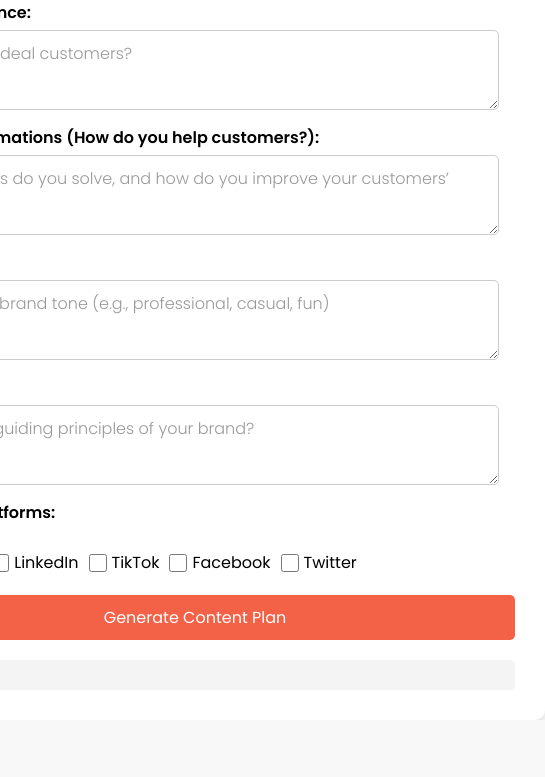
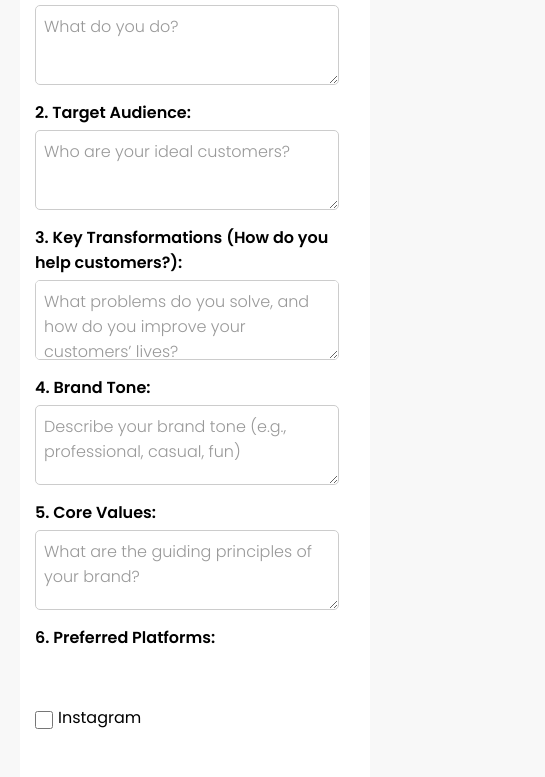
Before and after one commit to broLgray/60doc-web-app, a website: page index.html in a window 390 px wide. Shown: the part 171-948 px from the top of the page, 545 px wide, since content can reach past the window. Before the commit the page ends 891 px from the top, so only its background shows below. Drawn offline with Linux system fonts and the light colour scheme.

Commit message:
Added Mobile Styling and iframe listening

```diff
--- a/script.js
+++ b/script.js
@@ -59,4 +59,13 @@ document.getElementById("contentForm").addEventListener("submit", async function
 
         responseDiv.innerHTML = `<span style="color: red;">${errorMessage}</span>`;
     }
+    // Function to send height updates to the parent window
+    function sendHeightToParent() {
+        const height = document.body.scrollHeight;
+        window.parent.postMessage({ type: "resize", height: height }, "*");
+    }
+
+    // Call the function on load and whenever content changes
+    window.onload = sendHeightToParent;
+    setInterval(sendHeightToParent, 500); // Adjust height every 500ms in case content changes
 });
--- a/styles.css
+++ b/styles.css
@@ -7,7 +7,7 @@
 
 /* General Styles */
 body {
-    font-family: Arial, sans-serif;
+    font-family: 'Poppins', sans-serif;
     background-color: #f8f8f8;
     margin: 0;
     padding: 0;
@@ -17,21 +17,16 @@ body {
     height: 100vh;
 }
 
-/* Apply Poppins to everything */
-body {
-    font-family: 'Poppins', sans-serif;
-}
-
-/* Make placeholder text match */
+/* Placeholder Text Styling */
 input::placeholder,
 textarea::placeholder {
     font-family: 'Poppins', sans-serif;
     font-size: 16px;
-    font-weight: 300; /* Light weight for subtlety */
+    font-weight: 300;
     color: #999;
 }
 
-/* Ensure form inputs and button text match */
+/* Ensure all form inputs & button text match */
 input,
 textarea,
 button {
@@ -45,8 +40,9 @@ button {
     border-radius: 10px;
     box-shadow: 0px 4px 10px rgba(0, 0, 0, 0.1);
     min-width: 700px;
+    max-width: 90vw; /* Adjust width for responsiveness */
     text-align: center;
-    max-width: 100%; /* Ensures it doesn’t overflow */
+    overflow: hidden;
 }
 
 /* Form Labels */
@@ -58,19 +54,20 @@ label {
 }
 
 /* Input Fields */
-textarea {
-    width: calc(100% - 16px); /* Prevents overflow */
+textarea,
+input {
+    width: calc(100% - 16px);
     padding: 10px;
     margin-top: 5px;
     border: 1px solid #ccc;
     border-radius: 5px;
     display: block;
     max-width: 100%;
-    min-height: 80px; /* Makes all text fields larger by default */
-    resize: vertical; /* Allows user to expand further */
+    min-height: 80px;
+    resize: vertical;
 }
 
-/* Fix checkbox layout */
+/* Checkbox Layout */
 .checkbox-group {
     display: flex;
     flex-wrap: wrap;
@@ -90,12 +87,12 @@ textarea {
 .checkbox-group input[type="checkbox"] {
     width: 18px;
     height: 18px;
-    accent-color: #f36146; /* Matches button color */
+    accent-color: #f36146;
 }
 
 /* Submit Button */
 button {
-    background-color: #f36146; /* Your requested color */
+    background-color: #f36146;
     color: white;
     border: none;
     padding: 10px 15px;
@@ -141,3 +138,48 @@ button:hover {
         opacity: 1;
     }
 }
+
+/* RESPONSIVE DESIGN */
+@media screen and (max-width: 768px) {
+    body {
+        font-size: 16px;
+        display: block;
+        height: auto;
+        padding: 20px;
+    }
+
+    .container {
+        min-width: 100%;
+        padding: 15px;
+        box-shadow: none;
+    }
+
+    textarea, input {
+        font-size: 14px;
+        padding: 8px;
+    }
+
+    /* Make checkboxes fit better */
+    .checkbox-group {
+        flex-direction: column;
+        gap: 5px;
+    }
+
+    /* Ensure buttons are large enough to tap */
+    button {
+        width: 100%;
+        padding: 12px;
+        font-size: 18px;
+    }
+}
+
+/* Fix iFrame height auto-adjustment */
+html, body {
+    overflow-x: hidden;
+    min-height: 100%;
+}
+
+.container {
+    min-height: 100vh; /* Ensures full height */
+    overflow-y: auto;
+}
```
